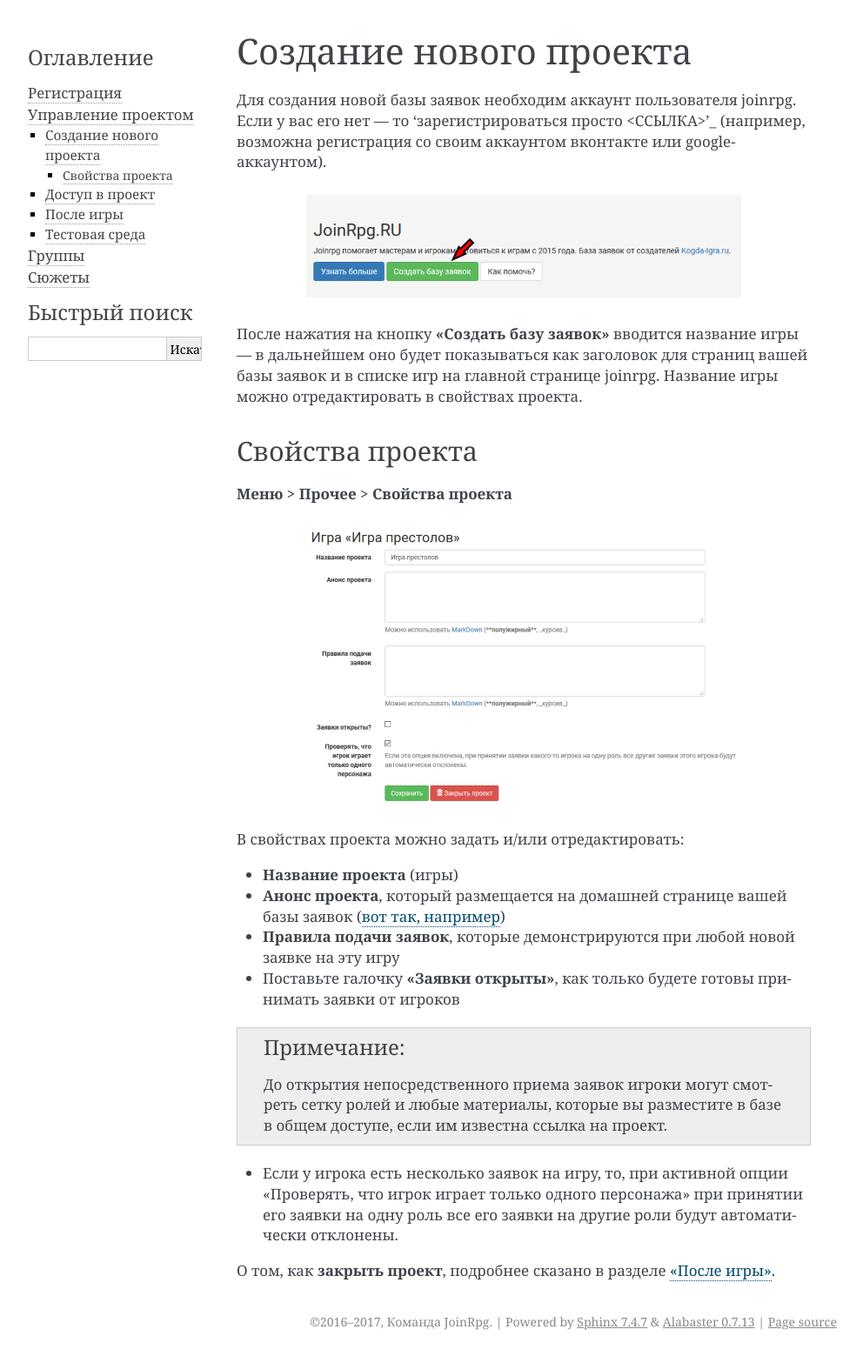
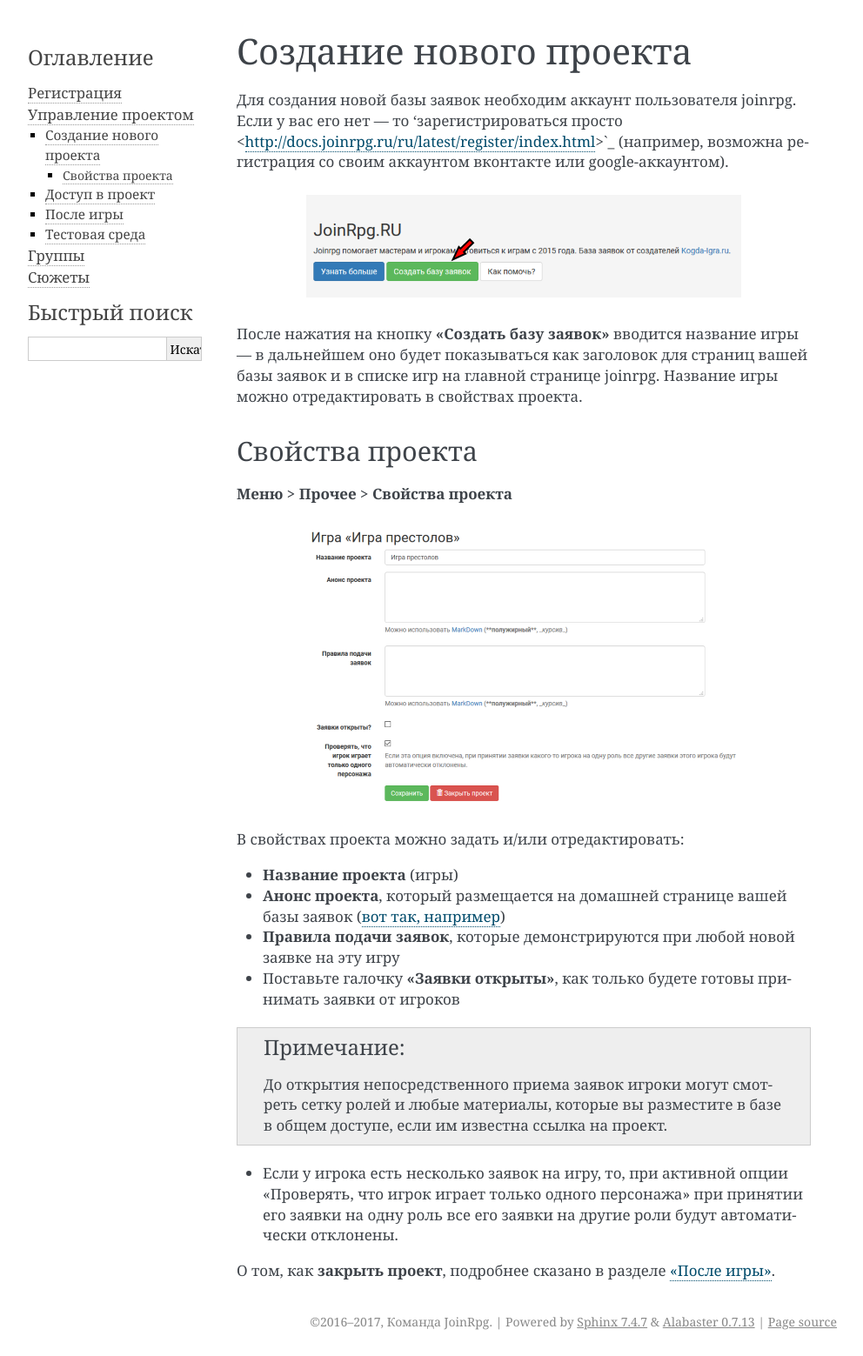
Before and after one commit to joinrpg/joinrpg-docs, a Sphinx documentation site: the page built from docs/project/new_project.rst, in a window 1280 px wide. Shown: the whole page at 87% size, without its empty margins (148-1140 px from the left). Built offline with Sphinx 7.4.7, drawn with Linux system fonts in a browser that asks for light colours; pages that are not in the unit, such as notebooks, are missing from menus; some of the changed lines change nothing that is shown.

Commit message:
Update new_project.rst

```diff
--- a/docs/project/new_project.rst
+++ b/docs/project/new_project.rst
@@ -1,6 +1,6 @@
 Создание нового проекта
 ====================
-Для создания новой базы заявок необходим аккаунт пользователя joinrpg. Если у вас его нет — то ‘зарегистрироваться просто <ССЫЛКА>’_ (например, возможна регистрация со своим аккаунтом вконтакте или google-аккаунтом).
+Для создания новой базы заявок необходим аккаунт пользователя joinrpg. Если у вас его нет — то ‘зарегистрироваться просто <http://docs.joinrpg.ru/ru/latest/register/index.html>`_ (например, возможна регистрация со своим аккаунтом вконтакте или google-аккаунтом).
 
 .. figure:: create_new.png
        :scale: 100 %
```
